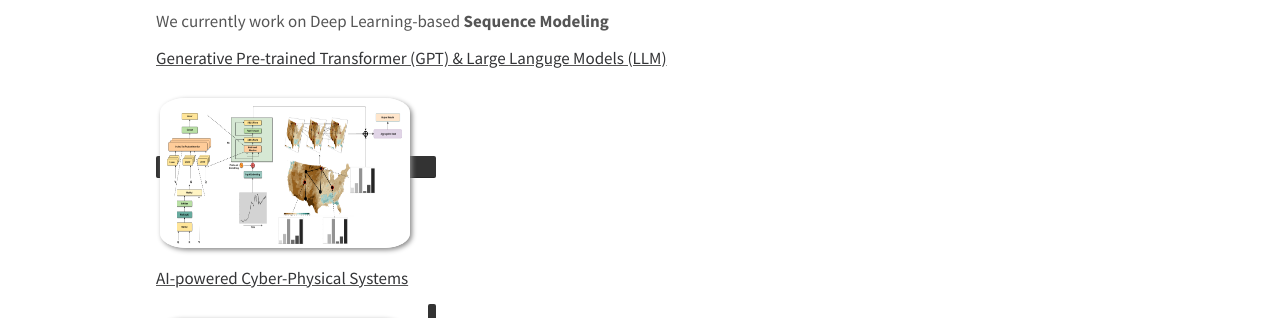
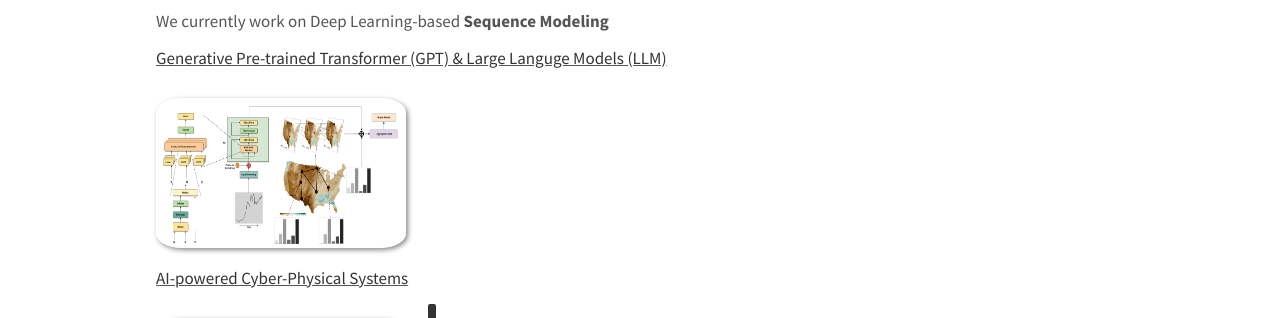
Before and after one commit to WENLU-W/WENLU-W.github.io, a Jekyll site: the page built from docs/_pages/team.md, in a window 1280 px wide. Shown: the part 295-613 px from the top of the page. Built offline with Jekyll 4.4.1, drawn with Linux system fonts in a browser that asks for light colours; nearby versions of some CDN libraries.

Commit message:
Update team.md

```diff
--- a/docs/_pages/team.md
+++ b/docs/_pages/team.md
@@ -42,9 +42,7 @@ We currently work on Deep Learning-based <b>Sequence Modeling</b>
 <ins>[Generative Pre-trained Transformer (GPT) & Large Languge Models (LLM)](https://wenlu-w.github.io/project/2022/01/01/llm.html)</ins>
 
 <p align="left">
-<kbd>
   <img width="250" height="150" src="{{ site.url }}{{ site.baseurl }}/images/weather2.png" >
-</kbd>
 </p>
 
 
```
